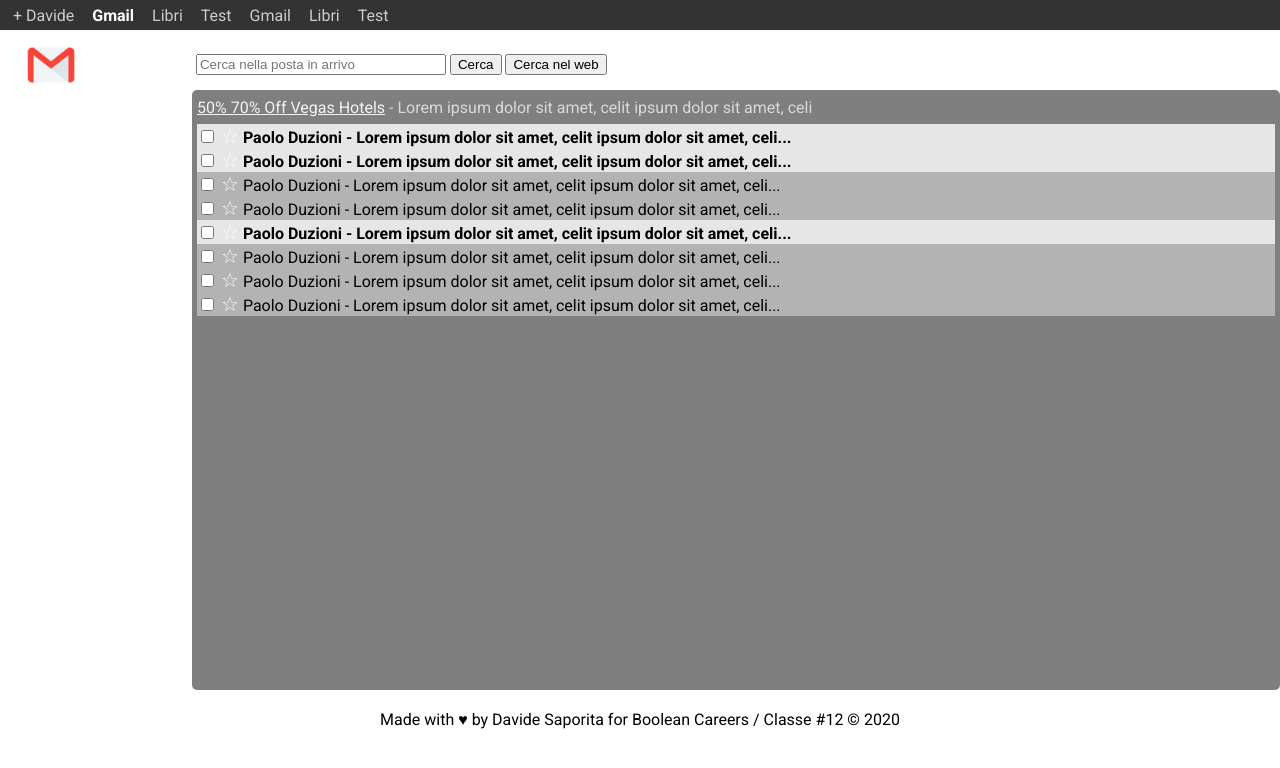
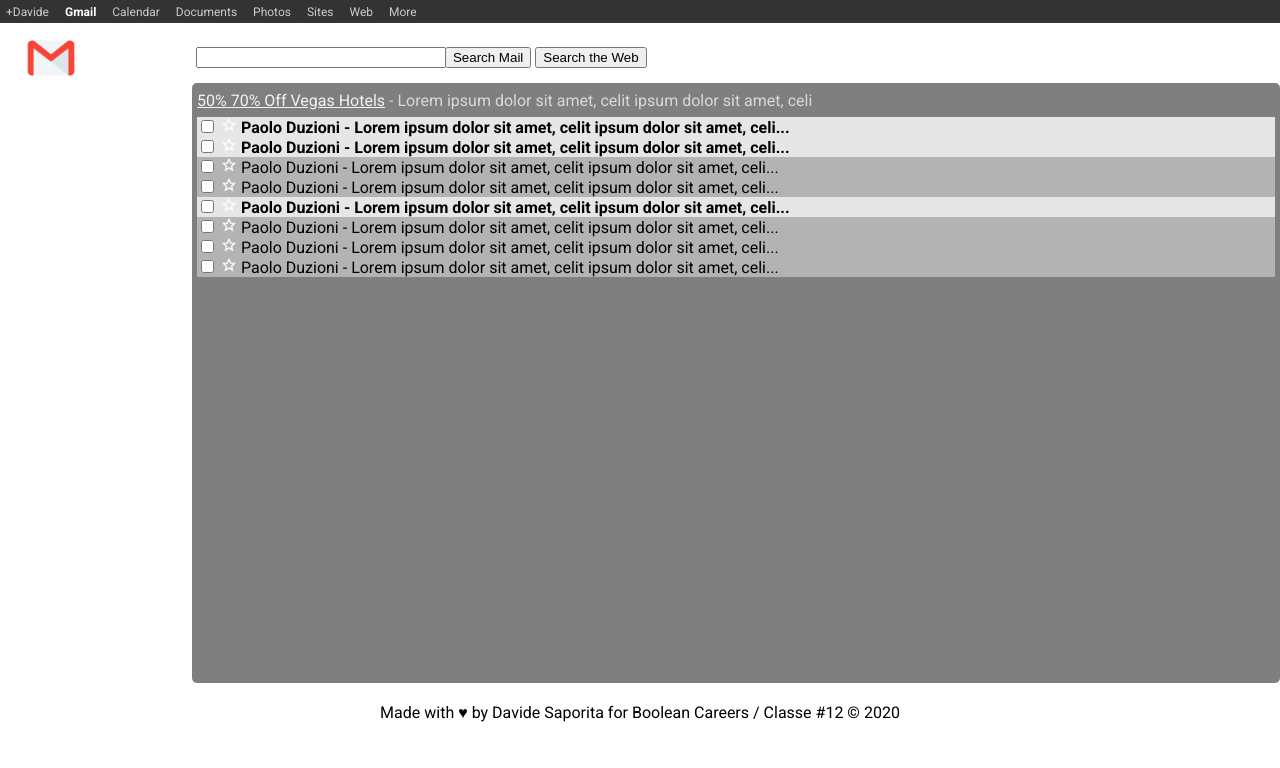
Before and after one commit to davidesaporita/htmlcss-gmail, a plain HTML site: page index.html in a window 1280 px wide. Drawn offline with Linux system fonts and the light colour scheme.

Commit message:
Update menu + value submit ricerca

```diff
--- a/index.html
+++ b/index.html
@@ -9,13 +9,14 @@
   <body>
     <header>
       <section id="menu">
-        <a class="menu-item" href="#">+ Davide</a>
+        <a class="menu-item" href="#">+Davide</a>
         <a class="menu-item menu-item-highlight">Gmail</a>
-        <a class="menu-item" href="#">Libri</a>
-        <a class="menu-item" href="#">Test</a>
-        <a class="menu-item" href="#">Gmail</a>
-        <a class="menu-item" href="#">Libri</a>
-        <a class="menu-item" href="#">Test</a>
+        <a class="menu-item" href="#">Calendar</a>
+        <a class="menu-item" href="#">Documents</a>
+        <a class="menu-item" href="#">Photos</a>
+        <a class="menu-item" href="#">Sites</a>
+        <a class="menu-item" href="#">Web</a>
+        <a class="menu-item" href="#">More</a>
       </section>
 
       <section id="header-box">
@@ -25,9 +26,9 @@
         </div>
 
         <div class="box">
-          <input type="text" id="inbox-search" name="inbox-search" value="" placeholder="Cerca nella posta in arrivo">
-          <input type="submit" id="inbox-search-button" name="inbox-search-button" value="Cerca">
-          <input type="submit" id="web-search-button" name="web-search-button" value="Cerca nel web">
+          <input type="text" id="inbox-search" name="inbox-search" value="">
+          <input type="submit" id="inbox-search-button" name="inbox-search-button" value="Search Mail">
+          <input type="submit" id="web-search-button" name="web-search-button" value="Search the Web">
         </div>
       </section>
     </header>
--- a/styles/main.css
+++ b/styles/main.css
@@ -12,15 +12,16 @@ body {
 
 /* Header */
 #menu {
-  height: 30px;
-  padding: 6px;
+  height: 23px;
   background-color: #333333;
+  padding-top: 1px;
 }
 
 .menu-item {
+  padding: 0 6px;
+  font-size: 12px;
+  text-decoration: none;
   color: #cccccc;
-  padding: 0 7px;
-  text-decoration: none;
 }
 
 .menu-item-highlight {
@@ -60,6 +61,10 @@ body {
 
 #inbox-search {
   width: 250px;
+}
+
+#inbox-search-button {
+  margin-left: -5px;
 }
 
 /* Main */
@@ -118,9 +123,12 @@ body {
   content: '...';
 }
 
-.star::after {
-  content: '☆';
-  font-size:20px;
+.star {
+  display: inline-block;
+  width: 16px;
+  height: 16px;
+  background-image: url('../img/star.png');
+  background-size: contain;
 }
 
 
```
Also changed, not shown: img/star.png (added).
